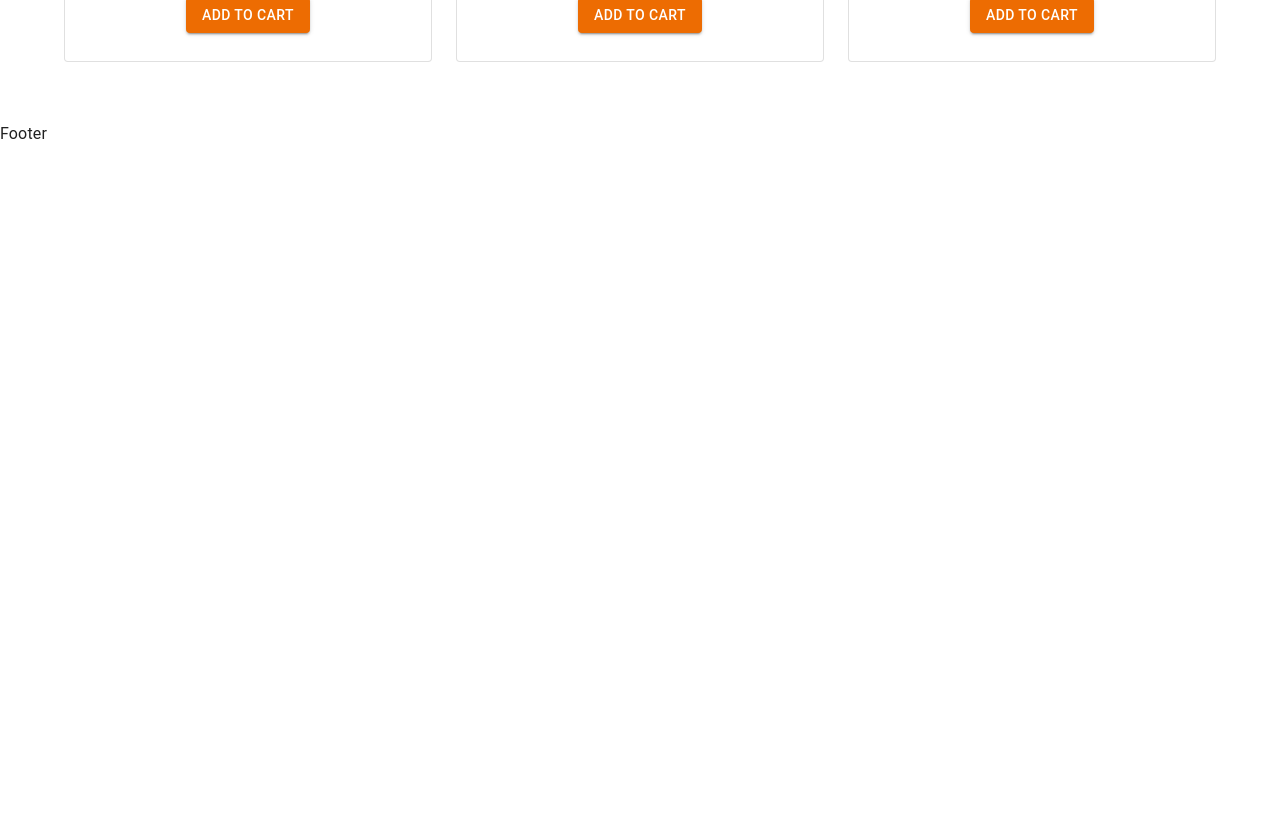
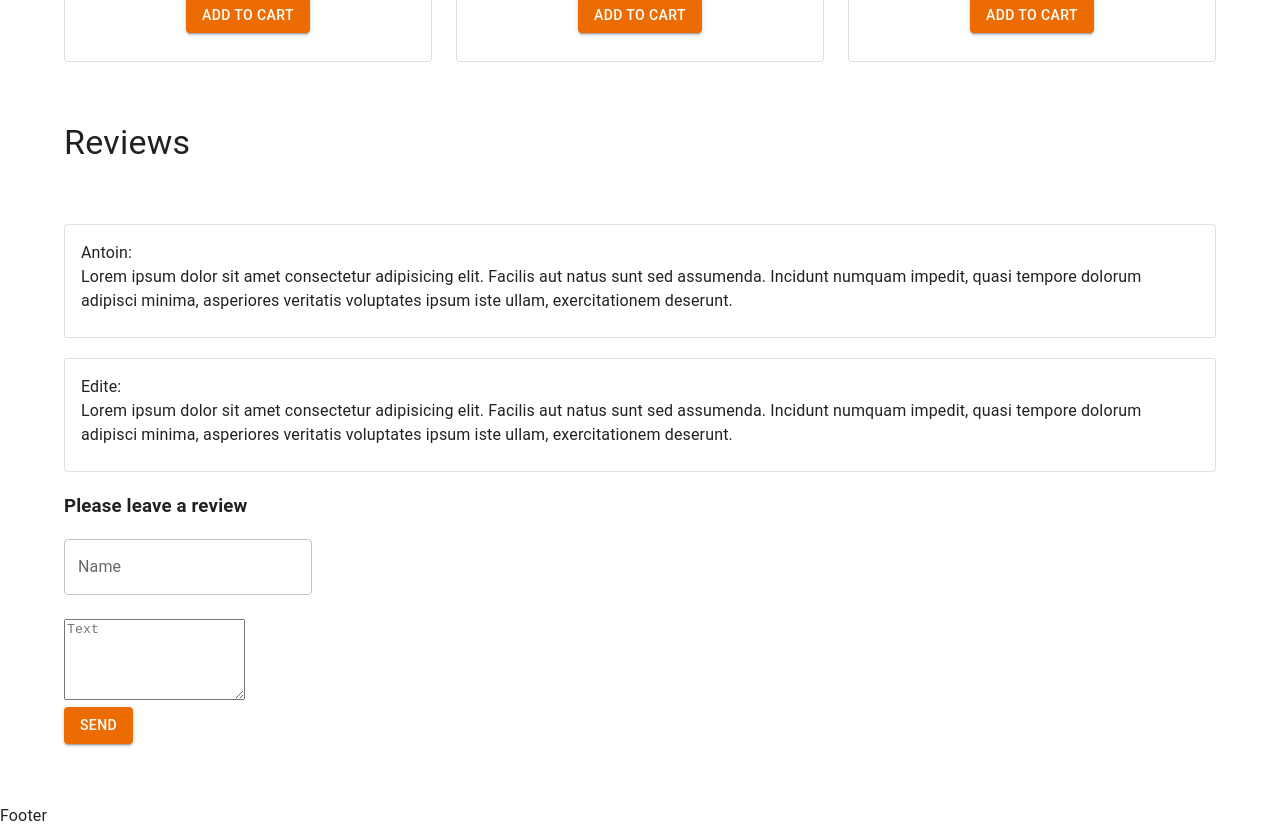
Before and after one commit to Timo-unic/spa-shop-app, a React (Create React App) app: page / in a window 1280 px wide. Shown: the part 3340-4168 px from the top of the page. Before the commit the page ends 3486 px from the top, so only its background shows below. Built offline with nearby package versions, Linux system fonts and the light colour scheme.

Commit message:
add Reviews

```diff
--- /dev/null
+++ b/src/components/Reviews/Reviews.tsx
@@ -0,0 +1,107 @@
+import {
+    Button,
+    Card,
+    CardContent,
+    TextField,
+    TextareaAutosize,
+    Typography,
+} from '@mui/material'
+import { ChangeEvent, useState } from 'react'
+
+type Props = {}
+
+type Review = {
+    name: string
+    text: string
+}
+
+const Reviews = (props: Props) => {
+    const arrReviews: Review[] = [
+        {
+            name: 'Antoin',
+            text: 'Lorem ipsum dolor sit amet consectetur adipisicing elit. Facilis aut natus sunt sed assumenda. Incidunt numquam impedit, quasi tempore dolorum adipisci minima, asperiores veritatis voluptates ipsum iste ullam, exercitationem deserunt.',
+        },
+        {
+            name: 'Edite',
+            text: 'Lorem ipsum dolor sit amet consectetur adipisicing elit. Facilis aut natus sunt sed assumenda. Incidunt numquam impedit, quasi tempore dolorum adipisci minima, asperiores veritatis voluptates ipsum iste ullam, exercitationem deserunt.',
+        },
+    ]
+
+    const [reviews, setReviews] = useState<Review[]>(arrReviews)
+    const [newReview, setNewReview] = useState<Review>({
+        name: '',
+        text: '',
+    })
+
+    const handleName = (e: ChangeEvent<HTMLInputElement>) => {
+        setNewReview((prevState) => ({
+            ...prevState,
+            name: e.target.value,
+        }))
+    }
+
+    const handleText = (e: ChangeEvent<HTMLTextAreaElement>) => {
+        setNewReview((prevState) => ({
+            ...prevState,
+            text: e.target.value,
+        }))
+    }
+
+    const onSend = (e: React.FormEvent<HTMLFormElement>) => {
+        e.preventDefault()
+        if (newReview.name === '' || newReview.text === '') {
+            alert('All fields is requaired')
+        } else {
+            setNewReview({
+                name: '',
+                text: '',
+            })
+
+            setReviews((prevState) => {
+                return [...prevState, newReview]
+            })
+        }
+    }
+
+    return (
+        <>
+            <Typography variant="h4" component="h2" sx={{ margin: '60px 0' }}>
+                Reviews
+            </Typography>
+            <div>
+                {reviews.map((item, i) => (
+                    <Card variant="outlined" sx={{ margin: '20px 0' }} key={i}>
+                        <CardContent>
+                            <div>{item.name}:</div>
+                            <div>{item.text}</div>
+                        </CardContent>
+                    </Card>
+                ))}
+            </div>
+            <form onSubmit={onSend}>
+                <h3>Please leave a review</h3>
+                <div>
+                    <TextField
+                        label="Name"
+                        value={newReview.name}
+                        onChange={handleName}
+                    />
+                </div>
+                <br />
+                <div>
+                    <TextareaAutosize
+                        minRows={5}
+                        placeholder="Text"
+                        value={newReview.text}
+                        onChange={handleText}
+                    />
+                </div>
+                <Button variant="contained" color="warning" type="submit">
+                    Send
+                </Button>
+            </form>
+        </>
+    )
+}
+
+export default Reviews
--- a/src/pages/Home/Home.tsx
+++ b/src/pages/Home/Home.tsx
@@ -1,4 +1,5 @@
 import ProductsList from 'components/ProductsList/ProductsList'
+import Reviews from 'components/Reviews/Reviews'
 
 type Props = {
     addProductToCart: (count: number, price: number) => void
@@ -8,6 +9,7 @@ const Home = ({ addProductToCart }: Props) => {
     return (
         <div>
             <ProductsList addProductToCart={addProductToCart} />
+            <Reviews />
         </div>
     )
 }
```
